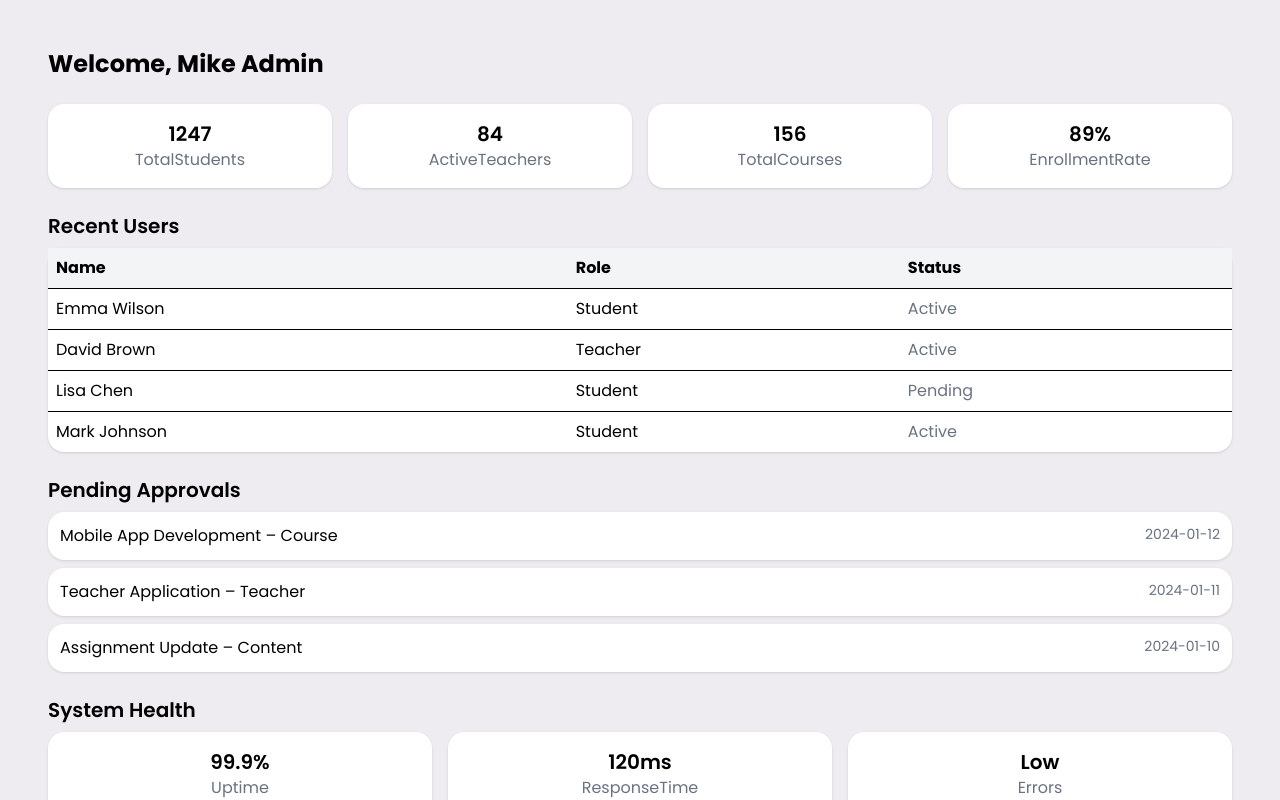
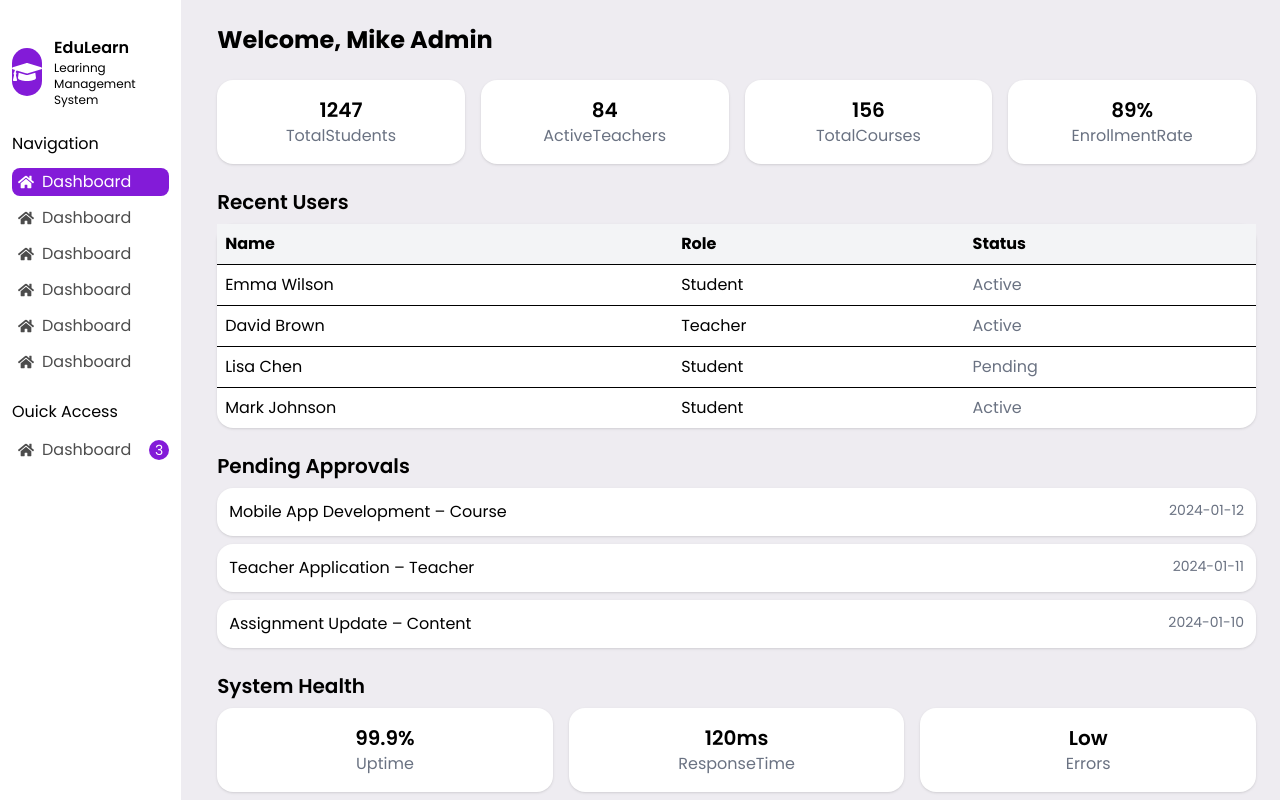
Before and after one commit to absabur/EduLearn, a React (Vite) app: page /dashboard in a window 1280 px wide. Shown: the top 800 px of the page. Built offline with nearby package versions, Linux system fonts and the light colour scheme; sample sign-in values are in the browser's storage.

Commit message:
side bar ok

```diff
--- /dev/null
+++ b/src/components/dashbroad/SideBar.jsx
@@ -0,0 +1,74 @@
+import React from "react";
+import { FaGraduationCap, FaHome } from "react-icons/fa";
+import { Link } from "react-router";
+
+const SideBar = () => {
+  return (
+    <div className="h-dvh p-3">
+      <div className="flex items-center gap-3 my-6">
+        <div className="bg-secondary text-white w-12 h-12 flex items-center justify-center rounded-2xl text-3xl">
+          <FaGraduationCap />
+        </div>
+        <p className="flex flex-col ">
+          <p className="text-primary-text font-semibold">EduLearn</p>
+          <p className="text-xs">Learinng Management System</p>
+        </p>
+      </div>
+      <p>Navigation</p>
+      <div className="flex flex-col gap-2 mt-3">
+        <Link
+          to={"#"}
+          className="flex gap-2 items-center text-white bg-secondary px-1.5 py-0.5 rounded-lg"
+        >
+          <FaHome /> <p>Dashboard</p>
+        </Link>
+        <Link
+          to={"#"}
+          className="flex gap-2 items-center text-primary-text/70 px-1.5 py-0.5"
+        >
+          <FaHome /> <p>Dashboard</p>
+        </Link>
+        <Link
+          to={"#"}
+          className="flex gap-2 items-center text-primary-text/70 px-1.5 py-0.5"
+        >
+          <FaHome /> <p>Dashboard</p>
+        </Link>
+        <Link
+          to={"#"}
+          className="flex gap-2 items-center text-primary-text/70 px-1.5 py-0.5"
+        >
+          <FaHome /> <p>Dashboard</p>
+        </Link>
+        <Link
+          to={"#"}
+          className="flex gap-2 items-center text-primary-text/70 px-1.5 py-0.5"
+        >
+          <FaHome /> <p>Dashboard</p>
+        </Link>
+        <Link
+          to={"#"}
+          className="flex gap-2 items-center text-primary-text/70 px-1.5 py-0.5"
+        >
+          <FaHome /> <p>Dashboard</p>
+        </Link>
+      </div>
+      <div className="mt-6">
+        <p>Ouick Access</p>
+        <div className="flex flex-col gap-2 mt-3 ">
+          <Link to={"3"} className="flex justify-between items-center text-primary-text/70">
+            {" "}
+            <div className="flex gap-2 items-center px-1.5 py-0.5 rounded-lg">
+              <FaHome /> <p>Dashboard</p>
+            </div>
+            <div className="bg-secondary h-5 w-5 rounded-full text-white p-2.5 text-sm flex items-center justify-center">
+              3
+            </div>
+          </Link>
+        </div>
+      </div>
+    </div>
+  );
+};
+
+export default SideBar;
--- a/src/pages/Dashboard.jsx
+++ b/src/pages/Dashboard.jsx
@@ -2,11 +2,16 @@
 import { useDispatch, useSelector } from "react-redux";
 import { useNavigate } from "react-router-dom";
 import { logout } from "../reduxToolkit/auth/authSlice";
-import { useEffect } from "react";
+import { useEffect, useState } from "react";
 import StudentDashboard from "../components/StudentDashboard";
 import AdminDashboard from "../components/AdminDashboard";
 import TeacherDashboard from "../components/TeacherDashboard";
 import { fetchDashboard } from "../reduxToolkit/dashboard/dashboardThunk";
+import SideBar from "../components/dashbroad/SideBar";
+import { MdMenu } from "react-icons/md";
+import { BiCross } from "react-icons/bi";
+import { CgCross } from "react-icons/cg";
+import { GiTireIronCross } from "react-icons/gi";
 
 export default function Dashboard({ user }) {
   const { items, loading } = useSelector((state) => state.dashboard);
@@ -22,17 +27,46 @@ export default function Dashboard({ user }) {
     navigate("/login");
   };
 
+  const [sidebarOpen, setSidebarOpen] = useState(false);
+
   return (
-    <div className="p-6">
-      {items?.role == "student" && <StudentDashboard data={items} />}
-      {items?.role == "admin" && <AdminDashboard data={items} />}
-      {items?.role == "teacher" && <TeacherDashboard data={items} />}
-      <button
+    <div className="flex gap-3">
+      <div
+        className={`${
+          sidebarOpen ? "left-0" : "-left-[269px]"
+        } fixed md:static  md:flex-3 lg:flex-1 bg-primary transition-all duration-300 `}
+      >
+        <SideBar />
+        <button
+          onClick={() => setSidebarOpen(!sidebarOpen)}
+          className="md:hidden p-2 text-2xl m-2 fixed top-0 right-0"
+        >
+          {sidebarOpen ? <GiTireIronCross /> : <MdMenu />}
+        </button>
+      </div>
+
+      {/* side bar for mobail device */}
+
+      {/* <div>
+        <button
+          onClick={() => setSidebarOpen(!sidebarOpen)}
+          className="md:hidden p-2  text-2xl bg-primary text-white rounded"
+        >
+          <MdMenu />
+        </button>
+      </div> */}
+
+      <div className="w-full md:flex-5 lg:flex-6">
+        {items?.role == "student" && <StudentDashboard data={items} />}
+        {items?.role == "admin" && <AdminDashboard data={items} />}
+        {items?.role == "teacher" && <TeacherDashboard data={items} />}
+      </div>
+      {/* <button
         onClick={handleLogout}
         className="bg-red-500 text-white px-4 py-2 rounded mt-4"
       >
         Logout
-      </button>
+      </button> */}
     </div>
   );
 }
```
